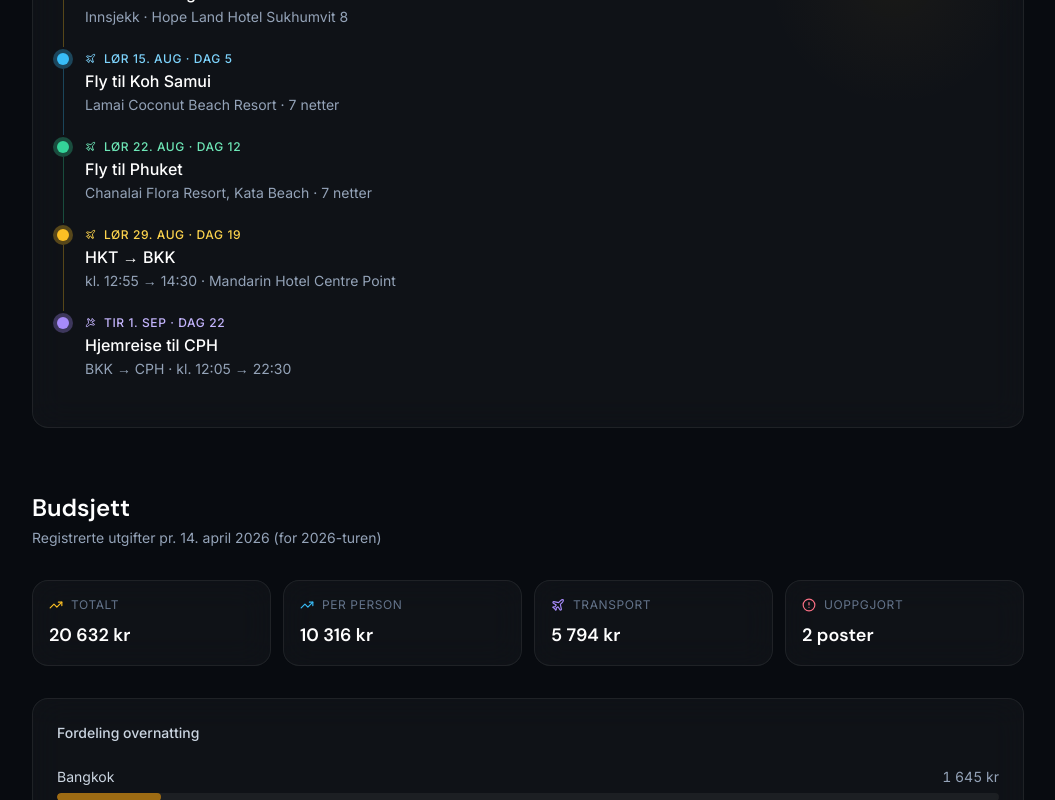
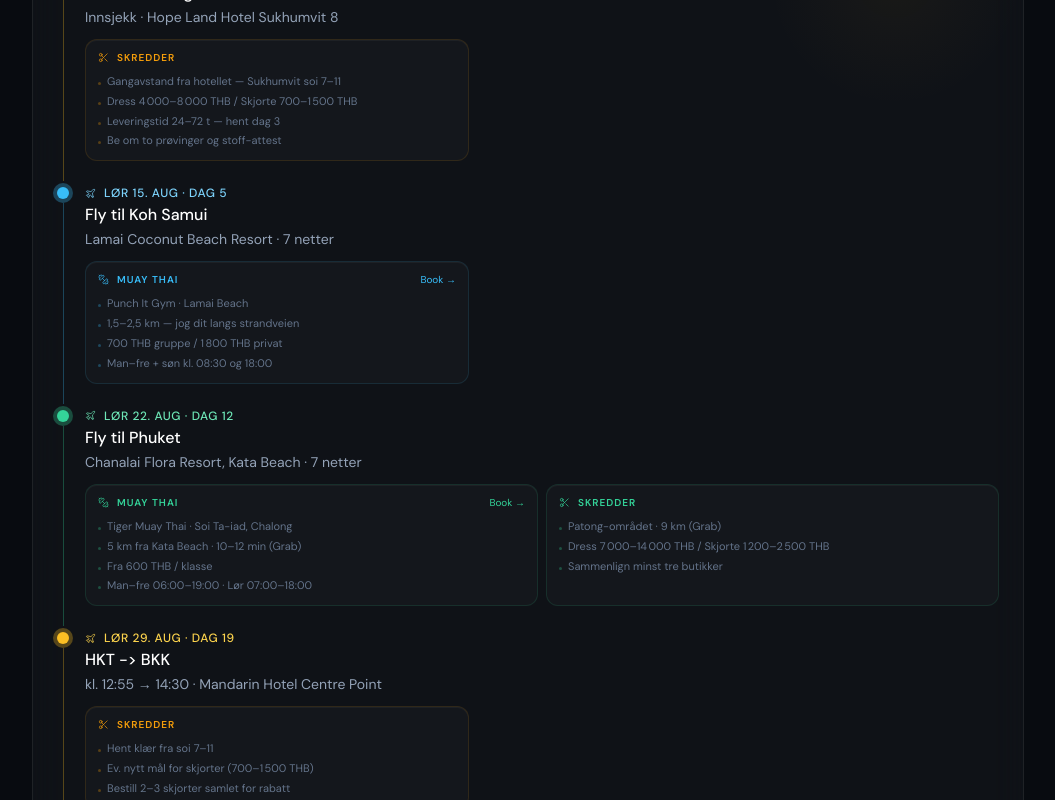
Before and after one commit to kevinha98/reiser, a React (Vite) app: page / in a window 1280 px wide. Shown: the part 2740-3540 px from the top of the page, without its empty margins (112-1167 px from the left). Built offline with nearby package versions, Linux system fonts and the light colour scheme.

Commit message:
refactor: flytt aktiviteter inn i reiseplanen, fjern separate seksjoner

```diff
--- a/src/App.tsx
+++ b/src/App.tsx
@@ -3,8 +3,6 @@ import { Destinasjoner } from './components/Destinasjoner'
 import { KartSeksjon } from './components/KartSeksjon'
 import { Tidslinje } from './components/Tidslinje'
 import { Budsjett } from './components/Budsjett'
-import { MuayThai } from './components/MuayThai'
-import { Skredder } from './components/Skredder'
 import { Sjekkliste } from './components/Sjekkliste'
 
 export default function App() {
@@ -18,8 +16,6 @@ export default function App() {
           <KartSeksjon />
           <Tidslinje />
           <Budsjett />
-          <MuayThai />
-          <Skredder />
           <Sjekkliste />
         </main>
 
--- a/src/components/Tidslinje.tsx
+++ b/src/components/Tidslinje.tsx
@@ -1,91 +1,201 @@
-import { motion } from 'framer-motion'
-import { Plane, MapPin } from 'lucide-react'
+import { motion } from "framer-motion"
+import { Plane, MapPin, Scissors, Dumbbell } from "lucide-react"
+
+interface Aktivitet {
+  type: "skredder" | "muaythai"
+  navn: string
+  detaljer: string[]
+  bookingUrl?: string
+  farge: string
+}
 
 interface ReiseEvent {
   dato: string
   dagNr: number
   tittel: string
   undertittel?: string
-  type: 'fly' | 'hotell' | 'avreise' | 'hjemkomst'
-  farge: 'gold' | 'ocean' | 'jungle' | 'violet'
+  type: "fly" | "hotell" | "avreise" | "hjemkomst"
+  farge: "gold" | "ocean" | "jungle" | "violet"
+  aktiviteter?: Aktivitet[]
 }
 
 const TIDSLINJE: ReiseEvent[] = [
   {
-    dato: 'Tir 11. aug',
+    dato: "Tir 11. aug",
     dagNr: 0,
-    tittel: 'Avreise fra CPH',
-    undertittel: 'CPH → BKK · kl. 11:30 · Business Class',
-    type: 'avreise',
-    farge: 'violet',
+    tittel: "Avreise fra CPH",
+    undertittel: "CPH → BKK · kl. 11:30 · Business Class",
+    type: "avreise",
+    farge: "violet",
   },
   {
-    dato: 'Ons 12. aug',
+    dato: "Ons 12. aug",
     dagNr: 2,
-    tittel: 'Ankomst Bangkok',
-    undertittel: 'Innsjekk · Hope Land Hotel Sukhumvit 8',
-    type: 'hotell',
-    farge: 'gold',
+    tittel: "Ankomst Bangkok",
+    undertittel: "Innsjekk · Hope Land Hotel Sukhumvit 8",
+    type: "hotell",
+    farge: "gold",
+    aktiviteter: [
+      {
+        type: "skredder",
+        navn: "Skredder",
+        farge: "#f59e0b",
+        detaljer: [
+          "Gangavstand fra hotellet — Sukhumvit soi 7–11",
+          "Dress 4 000–8 000 THB / Skjorte 700–1 500 THB",
+          "Leveringstid 24–72 t — hent dag 3",
+          "Be om to prøvinger og stoff-attest",
+        ],
+      },
+    ],
   },
   {
-    dato: 'Lør 15. aug',
+    dato: "Lør 15. aug",
     dagNr: 5,
-    tittel: 'Fly til Koh Samui',
-    undertittel: 'Lamai Coconut Beach Resort · 7 netter',
-    type: 'fly',
-    farge: 'ocean',
+    tittel: "Fly til Koh Samui",
+    undertittel: "Lamai Coconut Beach Resort · 7 netter",
+    type: "fly",
+    farge: "ocean",
+    aktiviteter: [
+      {
+        type: "muaythai",
+        navn: "Muay Thai",
+        farge: "#38bdf8",
+        detaljer: [
+          "Punch It Gym · Lamai Beach",
+          "1,5–2,5 km — jog dit langs strandveien",
+          "700 THB gruppe / 1 800 THB privat",
+          "Man–fre + søn kl. 08:30 og 18:00",
+        ],
+        bookingUrl: "https://www.klook.com/activity/127117-koh-samui-muay-thai-boxing-introduction-class-for-beginners/",
+      },
+    ],
   },
   {
-    dato: 'Lør 22. aug',
+    dato: "Lør 22. aug",
     dagNr: 12,
-    tittel: 'Fly til Phuket',
-    undertittel: 'Chanalai Flora Resort, Kata Beach · 7 netter',
-    type: 'fly',
-    farge: 'jungle',
+    tittel: "Fly til Phuket",
+    undertittel: "Chanalai Flora Resort, Kata Beach · 7 netter",
+    type: "fly",
+    farge: "jungle",
+    aktiviteter: [
+      {
+        type: "muaythai",
+        navn: "Muay Thai",
+        farge: "#34d399",
+        detaljer: [
+          "Tiger Muay Thai · Soi Ta-iad, Chalong",
+          "5 km fra Kata Beach · 10–12 min (Grab)",
+          "Fra 600 THB / klasse",
+          "Man–fre 06:00–19:00 · Lør 07:00–18:00",
+        ],
+        bookingUrl: "https://tigermuaythai.com/",
+      },
+      {
+        type: "skredder",
+        navn: "Skredder",
+        farge: "#34d399",
+        detaljer: [
+          "Patong-området · 9 km (Grab)",
+          "Dress 7 000–14 000 THB / Skjorte 1 200–2 500 THB",
+          "Sammenlign minst tre butikker",
+        ],
+      },
+    ],
   },
   {
-    dato: 'Lør 29. aug',
+    dato: "Lør 29. aug",
     dagNr: 19,
-    tittel: 'HKT → BKK',
-    undertittel: 'kl. 12:55 → 14:30 · Mandarin Hotel Centre Point',
-    type: 'fly',
-    farge: 'gold',
+    tittel: "HKT -> BKK",
+    undertittel: "kl. 12:55 → 14:30 · Mandarin Hotel Centre Point",
+    type: "fly",
+    farge: "gold",
+    aktiviteter: [
+      {
+        type: "skredder",
+        navn: "Skredder",
+        farge: "#f59e0b",
+        detaljer: [
+          "Hent klær fra soi 7–11",
+          "Ev. nytt mål for skjorter (700–1 500 THB)",
+          "Bestill 2–3 skjorter samlet for rabatt",
+        ],
+      },
+    ],
   },
   {
-    dato: 'Tir 1. sep',
+    dato: "Tir 1. sep",
     dagNr: 22,
-    tittel: 'Hjemreise til CPH',
-    undertittel: 'BKK → CPH · kl. 12:05 → 22:30',
-    type: 'hjemkomst',
-    farge: 'violet',
+    tittel: "Hjemreise til CPH",
+    undertittel: "BKK → CPH · kl. 12:05 → 22:30",
+    type: "hjemkomst",
+    farge: "violet",
   },
 ]
 
 const FARGE_MAP = {
-  gold: {
-    dot: 'bg-amber-400',
-    ring: 'ring-amber-400/30',
-    tekst: 'text-amber-300',
-    linje: 'bg-amber-400/30',
-  },
-  ocean: {
-    dot: 'bg-sky-400',
-    ring: 'ring-sky-400/30',
-    tekst: 'text-sky-300',
-    linje: 'bg-sky-400/30',
-  },
-  jungle: {
-    dot: 'bg-emerald-400',
-    ring: 'ring-emerald-400/30',
-    tekst: 'text-emerald-300',
-    linje: 'bg-emerald-400/30',
-  },
-  violet: {
-    dot: 'bg-violet-400',
-    ring: 'ring-violet-400/30',
-    tekst: 'text-violet-300',
-    linje: 'bg-violet-400/30',
-  },
+  gold: { dot: "bg-amber-400", ring: "ring-amber-400/30", tekst: "text-amber-300", linje: "bg-amber-400/30" },
+  ocean: { dot: "bg-sky-400", ring: "ring-sky-400/30", tekst: "text-sky-300", linje: "bg-sky-400/30" },
+  jungle: { dot: "bg-emerald-400", ring: "ring-emerald-400/30", tekst: "text-emerald-300", linje: "bg-emerald-400/30" },
+  violet: { dot: "bg-violet-400", ring: "ring-violet-400/30", tekst: "text-violet-300", linje: "bg-violet-400/30" },
+}
+
+function AktivitetKort({ a }: { a: Aktivitet }) {
+  const Icon = a.type === "skredder" ? Scissors : Dumbbell
+  return (
+    <div
+      className="rounded-xl px-3 py-2.5"
+      style={{
+        background: "rgba(255,255,255,0.025)",
+        border: `1px solid ${a.farge}20`,
+        boxShadow: "inset 0 1px 0 rgba(255,255,255,0.04)",
+      }}
+    >
+      <div className="flex items-center gap-2 mb-2">
+        <Icon size={11} style={{ color: a.farge, flexShrink: 0 }} strokeWidth={1.5} />
+        <span
+          className="text-[10px] font-semibold uppercase tracking-widest"
+          style={{ color: a.farge, fontFamily: "'DM Sans', sans-serif" }}
+        >
+          {a.navn}
+        </span>
+        {a.bookingUrl && (
+          <a
+            href={a.bookingUrl}
+            target="_blank"
+            rel="noopener noreferrer"
+            className="ml-auto text-[10px] transition-opacity hover:opacity-60"
+            style={{ color: a.farge, fontFamily: "'DM Sans', sans-serif" }}
+          >
+            Book →
+          </a>
+        )}
+      </div>
+      <ul className="space-y-0.5">
+        {a.detaljer.map((d, i) => (
+          <li key={i} className="flex items-baseline gap-1.5">
+            <span
+              className="flex-shrink-0 opacity-30"
+              style={{
+                display: "inline-block",
+                width: "3px",
+                height: "3px",
+                borderRadius: "9999px",
+                background: a.farge,
+                marginTop: "5px",
+              }}
+            />
+            <span
+              className="text-slate-500 text-[11px] leading-relaxed"
+              style={{ fontFamily: "'DM Sans', sans-serif" }}
+            >
+              {d}
+            </span>
+          </li>
+        ))}
+      </ul>
+    </div>
+  )
 }
 
 export function Tidslinje() {
@@ -98,33 +208,37 @@ export function Tidslinje() {
         transition={{ duration: 0.4 }}
         className="mb-8"
       >
-        <h2 className="font-display font-600 text-2xl text-white mb-1"
-          style={{ fontFamily: "'DM Sans', sans-serif", fontWeight: 600 }}>
+        <h2
+          className="text-2xl text-white mb-1"
+          style={{ fontFamily: "'DM Sans', sans-serif", fontWeight: 600 }}
+        >
           Reiseplan
         </h2>
-        <p className="text-slate-400 text-sm">11. august – 1. september 2026</p>
+        <p className="text-slate-400 text-sm" style={{ fontFamily: "'DM Sans', sans-serif" }}>
+          11. august – 1. september 2026
+        </p>
       </motion.div>
 
       <div className="glass rounded-2xl p-6 relative overflow-hidden">
-        {/* Background gradient */}
-        <div className="absolute right-0 top-0 w-64 h-64 opacity-5 pointer-events-none"
-          style={{ background: 'radial-gradient(ellipse, #d99b26, transparent 70%)' }} />
-
+        <div
+          className="absolute right-0 top-0 w-64 h-64 opacity-5 pointer-events-none"
+          style={{ background: "radial-gradient(ellipse, #d99b26, transparent 70%)" }}
+        />
         <div className="relative">
           {TIDSLINJE.map((event, i) => {
             const f = FARGE_MAP[event.farge]
             const erSiste = i === TIDSLINJE.length - 1
+            const harAktiviteter = event.aktiviteter && event.aktiviteter.length > 0
 
             return (
               <motion.div
                 key={event.dato}
                 initial={{ opacity: 0, x: -20 }}
                 whileInView={{ opacity: 1, x: 0 }}
-                viewport={{ once: true, margin: '-40px' }}
-                transition={{ duration: 0.4, delay: i * 0.08 }}
+                viewport={{ once: true, margin: "-40px" }}
+                transition={{ type: "spring", stiffness: 90, damping: 18, delay: i * 0.07 }}
                 className="flex gap-4"
               >
-                {/* Timeline column */}
                 <div className="flex flex-col items-center">
                   <div className={`w-3 h-3 rounded-full flex-shrink-0 mt-0.5 ring-4 ${f.dot} ${f.ring}`} />
                   {!erSiste && (
@@ -132,25 +246,51 @@ export function Tidslinje() {
                   )}
                 </div>
 
-                {/* Content */}
-                <div className={`pb-6 ${erSiste ? '' : ''}`}>
+                <div className={`${erSiste ? "pb-0" : "pb-6"} flex-1 min-w-0`}>
                   <div className="flex items-center gap-2 mb-0.5">
-                    {(event.type === 'fly' || event.type === 'avreise' || event.type === 'hjemkomst') && (
+                    {(event.type === "fly" || event.type === "avreise" || event.type === "hjemkomst") && (
                       <Plane
                         size={11}
-                        className={`${f.tekst} ${event.type === 'hjemkomst' ? 'rotate-180' : ''}`}
+                        className={`${f.tekst} ${event.type === "hjemkomst" ? "rotate-180" : ""}`}
+                        strokeWidth={1.5}
                       />
                     )}
-                    {event.type === 'hotell' && (
-                      <MapPin size={11} className={f.tekst} />
+                    {event.type === "hotell" && (
+                      <MapPin size={11} className={f.tekst} strokeWidth={1.5} />
                     )}
-                    <span className={`text-xs font-medium uppercase tracking-wider ${f.tekst}`}>
+                    <span
+                      className={`text-xs font-medium uppercase tracking-wider ${f.tekst}`}
+                      style={{ fontFamily: "'DM Sans', sans-serif" }}
+                    >
                       {event.dato} · Dag {event.dagNr}
                     </span>
                   </div>
-                  <h3 className="text-white text-base font-medium mb-0.5">{event.tittel}</h3>
+                  <h3
+                    className="text-white text-base font-medium mb-0.5"
+                    style={{ fontFamily: "'DM Sans', sans-serif" }}
+                  >
+                    {event.tittel}
+                  </h3>
                   {event.undertittel && (
-                    <p className="text-slate-400 text-sm">{event.undertittel}</p>
+                    <p
+                      className="text-slate-400 text-sm"
+                      style={{ fontFamily: "'DM Sans', sans-serif" }}
+                    >
+                      {event.undertittel}
+                    </p>
+                  )}
+                  {harAktiviteter && (
+                    <div
+                      className={`mt-3 grid gap-2 ${
+                        event.aktiviteter!.length > 1
+                          ? "grid-cols-1 sm:grid-cols-2"
+                          : "grid-cols-1 max-w-sm"
+                      }`}
+                    >
+                      {event.aktiviteter!.map((a, ai) => (
+                        <AktivitetKort key={`${a.type}-${ai}`} a={a} />
+                      ))}
+                    </div>
                   )}
                 </div>
               </motion.div>
```
